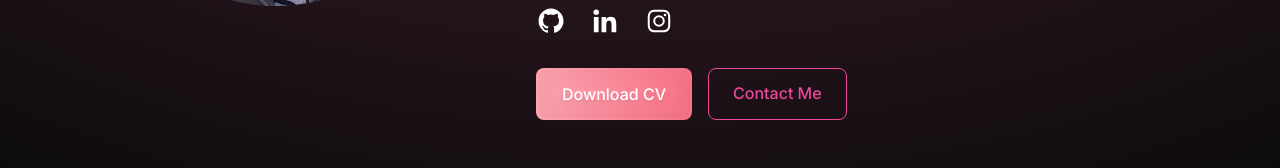
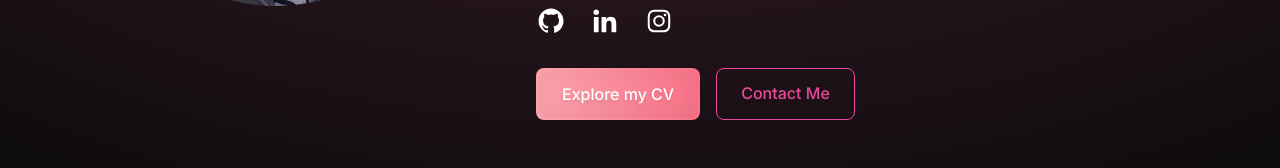
Before and after one commit to ethnvo/portfolio, a React (Vite) app: page / in a window 1280 px wide. Shown: the part 482-650 px from the top of the page. Built offline with nearby package versions, Linux system fonts and the light colour scheme.

Commit message:
changed cv from download to view on web

```diff
--- a/src/components/About.tsx
+++ b/src/components/About.tsx
@@ -187,7 +187,8 @@ const About = () => {
           <div className="flex flex-col sm:flex-row gap-4">
             <a
               href="/Resume_Ethan_Vo_2025.pdf"
-              download
+              target="_blank"
+              rel="noopener noreferrer"
               className="
                 inline-block
                 bg-gradient-to-r
@@ -214,7 +215,7 @@ const About = () => {
                 font-medium
               "
               >
-                Download CV
+                Explore my CV
               </div>
             </a>
 
```
